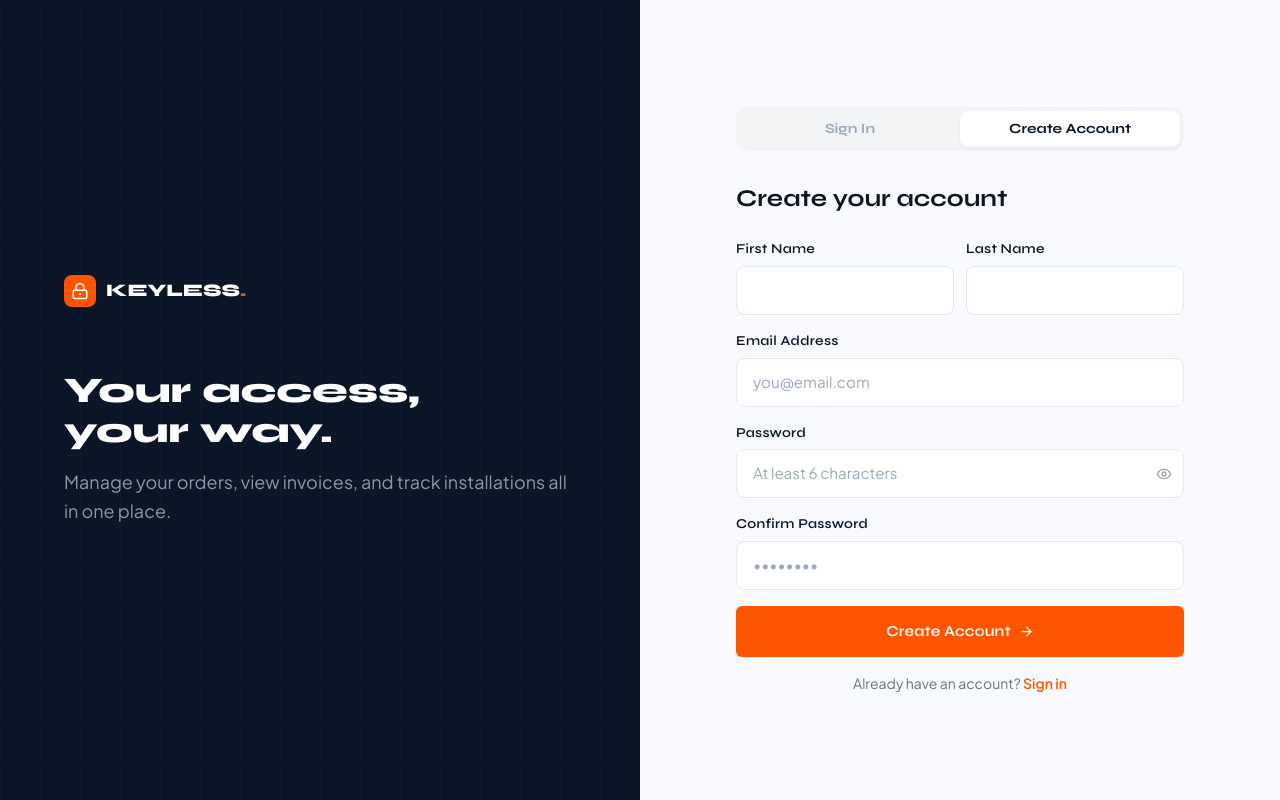
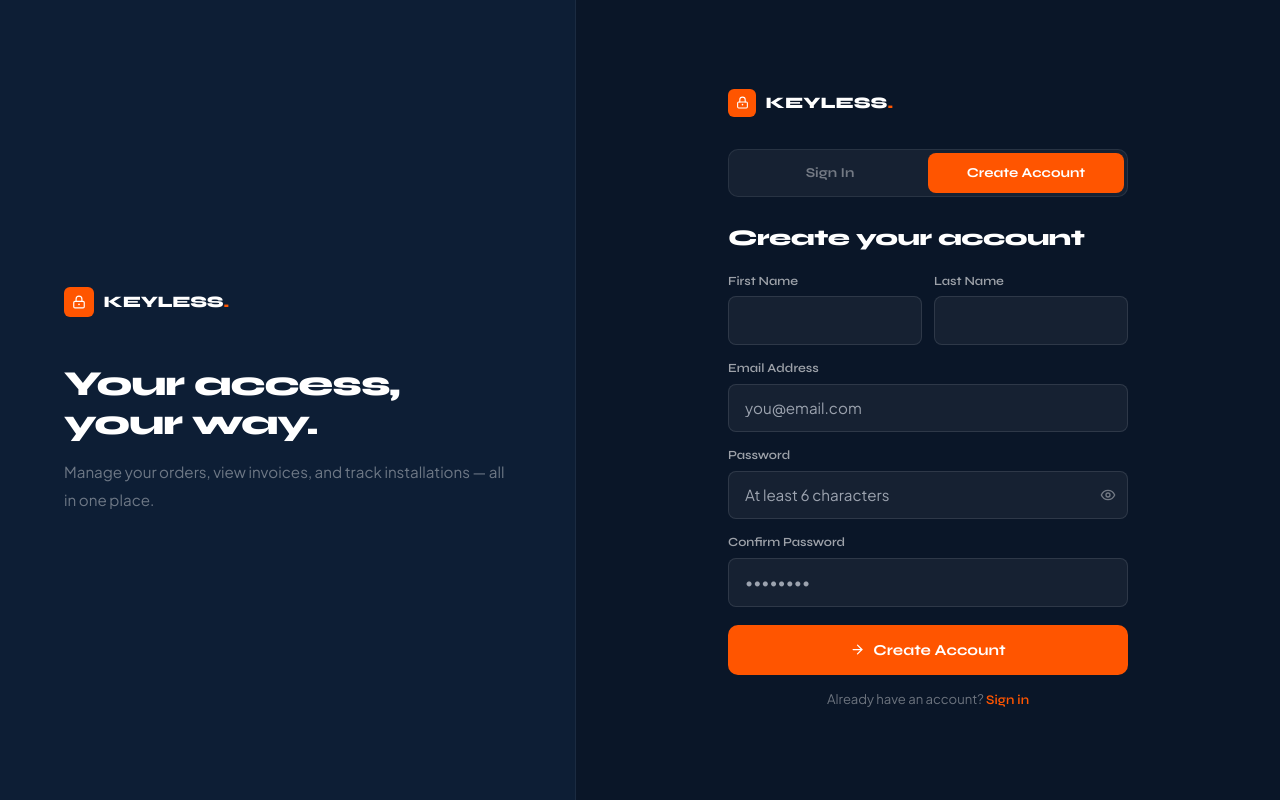
Before and after one commit to dorikahs-eng/keylesssecurity, a Next.js app: page /login in a window 1280 px wide. Both pictures are taken after typing "name@example.com", "Sample123" into the empty fields and a click on the button "Create Account". Built offline with nearby package versions, Linux system fonts and the light colour scheme.

Commit message:
Update page.tsx

```diff
--- a/app/login/page.tsx
+++ b/app/login/page.tsx
@@ -3,34 +3,85 @@
 import { useState, useEffect, Suspense } from 'react';
 import { useRouter, useSearchParams } from 'next/navigation';
 import Link from 'next/link';
-import { Eye, EyeOff, ArrowRight } from 'lucide-react';
+import { Eye, EyeOff, ArrowRight, AlertCircle } from 'lucide-react';
+
+// --- Defined OUTSIDE component to prevent remounting ---
+interface FieldProps {
+  label: string;
+  value: string;
+  onChange: (v: string) => void;
+  type?: string;
+  placeholder?: string;
+  required?: boolean;
+}
+
+function Field({ label, value, onChange, type = 'text', placeholder = '', required }: FieldProps) {
+  return (
+    <div>
+      <label style={{ display: 'block', fontFamily: 'var(--font-syne)', fontSize: '0.78rem', fontWeight: 600, color: 'rgba(255,255,255,0.6)', marginBottom: '0.35rem' }}>
+        {label}
+      </label>
+      <input
+        type={type}
+        value={value}
+        onChange={e => onChange(e.target.value)}
+        placeholder={placeholder}
+        required={required}
+        style={{ width: '100%', padding: '0.75rem 1rem', border: '1.5px solid rgba(255,255,255,0.1)', borderRadius: '8px', background: 'rgba(255,255,255,0.05)', color: 'white', fontSize: '0.95rem', outline: 'none', fontFamily: 'var(--font-jakarta)', boxSizing: 'border-box' }}
+      />
+    </div>
+  );
+}
 
 function LoginContent() {
   const router = useRouter();
   const searchParams = useSearchParams();
-  const initialTab = searchParams.get('tab') === 'register' ? 'register' : 'login';
-  const [tab, setTab] = useState<'login' | 'register'>(initialTab);
+  const [tab, setTab] = useState<'login' | 'register'>(
+    searchParams.get('tab') === 'register' ? 'register' : 'login'
+  );
   const [showPass, setShowPass] = useState(false);
   const [loading, setLoading] = useState(false);
   const [error, setError] = useState('');
 
-  const [loginForm, setLoginForm] = useState({ email: '', password: '' });
-  const [regForm, setRegForm] = useState({ firstName: '', lastName: '', email: '', password: '', confirm: '' });
+  const [loginEmail, setLoginEmail] = useState('');
+  const [loginPassword, setLoginPassword] = useState('');
+  const [regFirst, setRegFirst] = useState('');
+  const [regLast, setRegLast] = useState('');
+  const [regEmail, setRegEmail] = useState('');
+  const [regPassword, setRegPassword] = useState('');
+  const [regConfirm, setRegConfirm] = useState('');
+
+  // Redirect if already logged in
+  useEffect(() => {
+    const stored = localStorage.getItem('ks_user');
+    if (stored) router.push('/dashboard');
+  }, []);
 
   const handleLogin = async (e: React.FormEvent) => {
     e.preventDefault();
     setError('');
     setLoading(true);
-    await new Promise(r => setTimeout(r, 800));
+    await new Promise(r => setTimeout(r, 600));
 
-    const users = JSON.parse(localStorage.getItem('ks_users') || '[]');
-    const user = users.find((u: any) => u.email === loginForm.email && u.password === loginForm.password);
+    const users: any[] = JSON.parse(localStorage.getItem('ks_users') || '[]');
+    // Normalize email to lowercase for comparison
+    const user = users.find(u =>
+      u.email.toLowerCase() === loginEmail.toLowerCase().trim() &&
+      u.password === loginPassword
+    );
+
     if (!user) {
-      setError('Invalid email or password');
+      setError('Invalid email or password. Check your credentials and try again.');
       setLoading(false);
       return;
     }
-    localStorage.setItem('ks_user', JSON.stringify({ id: user.id, email: user.email, firstName: user.firstName, lastName: user.lastName }));
+
+    localStorage.setItem('ks_user', JSON.stringify({
+      id: user.id,
+      email: user.email,
+      firstName: user.firstName,
+      lastName: user.lastName,
+    }));
     setLoading(false);
     router.push('/dashboard');
   };
@@ -38,100 +89,105 @@ function LoginContent() {
   const handleRegister = async (e: React.FormEvent) => {
     e.preventDefault();
     setError('');
-    if (regForm.password !== regForm.confirm) { setError('Passwords do not match'); return; }
-    if (regForm.password.length < 6) { setError('Password must be at least 6 characters'); return; }
+    if (regPassword !== regConfirm) { setError('Passwords do not match'); return; }
+    if (regPassword.length < 6) { setError('Password must be at least 6 characters'); return; }
+    if (!regFirst.trim() || !regLast.trim()) { setError('First and last name required'); return; }
+    if (!regEmail.match(/^[^\s@]+@[^\s@]+\.[^\s@]+$/)) { setError('Valid email required'); return; }
+
     setLoading(true);
-    await new Promise(r => setTimeout(r, 800));
+    await new Promise(r => setTimeout(r, 600));
 
-    const users = JSON.parse(localStorage.getItem('ks_users') || '[]');
-    if (users.find((u: any) => u.email === regForm.email)) {
-      setError('An account with this email already exists');
+    const users: any[] = JSON.parse(localStorage.getItem('ks_users') || '[]');
+    // Check if email already exists (case insensitive)
+    if (users.find(u => u.email.toLowerCase() === regEmail.toLowerCase().trim())) {
+      setError('An account with this email already exists. Try signing in.');
       setLoading(false);
       return;
     }
 
     const newUser = {
       id: `user_${Date.now()}`,
-      email: regForm.email,
-      firstName: regForm.firstName,
-      lastName: regForm.lastName,
-      password: regForm.password,
+      email: regEmail.toLowerCase().trim(),
+      firstName: regFirst.trim(),
+      lastName: regLast.trim(),
+      password: regPassword,
       createdAt: new Date().toISOString(),
     };
+
     users.push(newUser);
     localStorage.setItem('ks_users', JSON.stringify(users));
-    localStorage.setItem('ks_user', JSON.stringify({ id: newUser.id, email: newUser.email, firstName: newUser.firstName, lastName: newUser.lastName }));
+    localStorage.setItem('ks_user', JSON.stringify({
+      id: newUser.id,
+      email: newUser.email,
+      firstName: newUser.firstName,
+      lastName: newUser.lastName,
+    }));
+
     setLoading(false);
     router.push('/dashboard');
   };
 
-  const InputField = ({ label, value, onChange, type = 'text', placeholder = '' }: any) => (
-    <div>
-      <label className="input-label">{label}</label>
-      <input type={type} value={value} onChange={(e) => onChange(e.target.value)}
-        placeholder={placeholder} className="input-field" required />
-    </div>
-  );
+  const inputStyle: React.CSSProperties = {
+    width: '100%', padding: '0.75rem 1rem',
+    border: '1.5px solid rgba(255,255,255,0.1)',
+    borderRadius: '8px', background: 'rgba(255,255,255,0.05)',
+    color: 'white', fontSize: '0.95rem', outline: 'none',
+    fontFamily: 'var(--font-jakarta)', boxSizing: 'border-box',
+  };
 
   return (
-    <div className="min-h-screen flex" style={{ background: '#F8FAFD' }}>
-      {/* Left decorative panel */}
-      <div className="hidden lg:flex lg:w-1/2 flex-col justify-center px-16 relative overflow-hidden"
-        style={{ background: 'var(--brand-navy)' }}>
-        <div className="absolute inset-0 opacity-5"
-          style={{
-            backgroundImage: `linear-gradient(rgba(255,255,255,0.3) 1px, transparent 1px), linear-gradient(90deg, rgba(255,255,255,0.3) 1px, transparent 1px)`,
-            backgroundSize: '40px 40px'
-          }} />
-        <div className="relative">
-          <Link href="/" className="flex items-center gap-2.5 mb-16">
-            <div className="w-8 h-8 rounded-lg flex items-center justify-center" style={{ background: 'var(--brand-orange)' }}>
-              <svg width="18" height="18" viewBox="0 0 24 24" fill="none">
+    <div style={{ minHeight: '100vh', display: 'flex', background: '#0A1628' }}>
+
+      {/* Left panel - desktop only */}
+      <div className="hidden lg:flex" style={{ width: '45%', flexDirection: 'column', justifyContent: 'center', padding: '4rem', background: '#0d1e35', borderRight: '1px solid rgba(255,255,255,0.06)' }}>
+        <Link href="/" style={{ display: 'flex', alignItems: 'center', gap: '0.6rem', marginBottom: '3rem', textDecoration: 'none' }}>
+          <div style={{ width: 30, height: 30, background: '#FF5500', borderRadius: '6px', display: 'flex', alignItems: 'center', justifyContent: 'center' }}>
+            <svg width="14" height="14" viewBox="0 0 24 24" fill="none">
               <rect x="3" y="11" width="18" height="11" rx="2" stroke="white" strokeWidth="2"/>
               <path d="M7 11V7a5 5 0 0 1 10 0v4" stroke="white" strokeWidth="2" strokeLinecap="round"/>
               <circle cx="12" cy="16" r="1.5" fill="white"/>
             </svg>
           </div>
-            <span style={{ fontFamily: 'var(--font-syne)', fontWeight: 800, fontSize: '1.1rem', color: 'white' }}>
-              KEYLESS<span style={{ color: 'var(--brand-orange)' }}>.</span>
+          <span style={{ fontFamily: 'var(--font-syne)', fontWeight: 800, fontSize: '1rem', color: 'white', letterSpacing: '-0.3px' }}>
+            KEYLESS<span style={{ color: '#FF5500' }}>.</span>
           </span>
         </Link>
-          <h2 className="text-4xl font-black text-white mb-4" style={{ fontFamily: 'var(--font-syne)' }}>
+        <h2 style={{ fontFamily: 'var(--font-syne)', fontWeight: 800, fontSize: '2.2rem', color: 'white', marginBottom: '1rem', letterSpacing: '-1px', lineHeight: 1.1 }}>
           Your access,<br/>your way.
         </h2>
-          <p className="text-white/55 text-lg leading-relaxed" style={{ fontFamily: 'var(--font-jakarta)' }}>
-            Manage your orders, view invoices, and track installations all in one place.
+        <p style={{ color: 'rgba(255,255,255,0.4)', lineHeight: 1.8, fontFamily: 'var(--font-jakarta)', fontSize: '0.95rem' }}>
+          Manage your orders, view invoices, and track installations — all in one place.
         </p>
       </div>
-      </div>
 
-      {/* Right: form */}
-      <div className="w-full lg:w-1/2 flex items-center justify-center px-4 py-12">
-        <div className="w-full max-w-md">
+      {/* Right panel - form */}
+      <div style={{ flex: 1, display: 'flex', alignItems: 'center', justifyContent: 'center', padding: '2rem 1.5rem' }}>
+        <div style={{ width: '100%', maxWidth: '400px' }}>
+
           {/* Mobile logo */}
-          <Link href="/" className="flex items-center gap-2.5 mb-8 lg:hidden">
-            <div className="w-8 h-8 rounded-lg flex items-center justify-center" style={{ background: 'var(--brand-orange)' }}>
-              <svg width="18" height="18" viewBox="0 0 24 24" fill="none">
+          <Link href="/" className="flex lg:hidden" style={{ display: 'flex', alignItems: 'center', gap: '0.6rem', marginBottom: '2rem', textDecoration: 'none' }}>
+            <div style={{ width: 28, height: 28, background: '#FF5500', borderRadius: '6px', display: 'flex', alignItems: 'center', justifyContent: 'center' }}>
+              <svg width="13" height="13" viewBox="0 0 24 24" fill="none">
                 <rect x="3" y="11" width="18" height="11" rx="2" stroke="white" strokeWidth="2"/>
                 <path d="M7 11V7a5 5 0 0 1 10 0v4" stroke="white" strokeWidth="2" strokeLinecap="round"/>
                 <circle cx="12" cy="16" r="1.5" fill="white"/>
               </svg>
             </div>
-            <span style={{ fontFamily: 'var(--font-syne)', fontWeight: 800, fontSize: '1.1rem', color: 'var(--brand-navy)' }}>
-              KEYLESS<span style={{ color: 'var(--brand-orange)' }}>.</span>
+            <span style={{ fontFamily: 'var(--font-syne)', fontWeight: 800, fontSize: '1rem', color: 'white' }}>
+              KEYLESS<span style={{ color: '#FF5500' }}>.</span>
             </span>
           </Link>
 
-          {/* Tabs */}
-          <div className="flex bg-gray-100 rounded-xl p-1 mb-8">
+          {/* Tab switcher */}
+          <div style={{ display: 'flex', background: 'rgba(255,255,255,0.05)', borderRadius: '10px', padding: '3px', marginBottom: '1.5rem', border: '1px solid rgba(255,255,255,0.08)' }}>
             {(['login', 'register'] as const).map(t => (
               <button key={t} onClick={() => { setTab(t); setError(''); }}
-                className="flex-1 py-2 text-sm font-bold rounded-lg transition-all"
                 style={{
-                  fontFamily: 'var(--font-syne)',
-                  background: tab === t ? 'white' : 'transparent',
-                  color: tab === t ? 'var(--brand-navy)' : '#9CA8BC',
-                  boxShadow: tab === t ? '0 1px 3px rgba(0,0,0,0.08)' : 'none',
+                  flex: 1, padding: '0.6rem', fontSize: '0.85rem', fontWeight: 700,
+                  fontFamily: 'var(--font-syne)', border: 'none', cursor: 'pointer',
+                  borderRadius: '8px', transition: 'all 0.2s',
+                  background: tab === t ? '#FF5500' : 'transparent',
+                  color: tab === t ? 'white' : 'rgba(255,255,255,0.4)',
                 }}>
                 {t === 'login' ? 'Sign In' : 'Create Account'}
               </button>
@@ -139,88 +195,109 @@ function LoginContent() {
           </div>
 
           {error && (
-            <div className="mb-4 p-3 rounded-lg bg-red-50 border border-red-200 text-red-600 text-sm"
-              style={{ fontFamily: 'var(--font-jakarta)' }}>
-              {error}
+            <div style={{ display: 'flex', alignItems: 'flex-start', gap: '0.5rem', background: 'rgba(239,68,68,0.08)', border: '1px solid rgba(239,68,68,0.25)', borderRadius: '8px', padding: '0.75rem', marginBottom: '1rem' }}>
+              <AlertCircle size={15} style={{ color: '#EF4444', flexShrink: 0, marginTop: 1 }} />
+              <p style={{ fontSize: '0.82rem', color: '#FCA5A5', fontFamily: 'var(--font-jakarta)', margin: 0 }}>{error}</p>
             </div>
           )}
 
           {tab === 'login' ? (
-            <form onSubmit={handleLogin} className="space-y-4">
-              <h1 className="text-2xl font-bold mb-6" style={{ fontFamily: 'var(--font-syne)', color: 'var(--brand-navy)' }}>
+            <form onSubmit={handleLogin} style={{ display: 'flex', flexDirection: 'column', gap: '0.875rem' }}>
+              <h1 style={{ fontFamily: 'var(--font-syne)', fontWeight: 800, fontSize: '1.4rem', color: 'white', marginBottom: '0.25rem', letterSpacing: '-0.5px' }}>
                 Welcome back
               </h1>
-              <InputField label="Email Address" type="email" value={loginForm.email}
-                onChange={(v: string) => setLoginForm(p => ({ ...p, email: v }))} placeholder="you@email.com" />
+
+              <Field label="Email Address" type="email" value={loginEmail} onChange={setLoginEmail} placeholder="you@email.com" required />
+
               <div>
-                <label className="input-label">Password</label>
-                <div className="relative">
+                <label style={{ display: 'block', fontFamily: 'var(--font-syne)', fontSize: '0.78rem', fontWeight: 600, color: 'rgba(255,255,255,0.6)', marginBottom: '0.35rem' }}>
+                  Password
+                </label>
+                <div style={{ position: 'relative' }}>
                   <input
                     type={showPass ? 'text' : 'password'}
-                    value={loginForm.password}
-                    onChange={(e) => setLoginForm(p => ({ ...p, password: e.target.value }))}
-                    className="input-field pr-10"
+                    value={loginPassword}
+                    onChange={e => setLoginPassword(e.target.value)}
                     placeholder="••••••••"
                     required
+                    style={{ ...inputStyle, paddingRight: '2.75rem' }}
                   />
                   <button type="button" onClick={() => setShowPass(!showPass)}
-                    className="absolute right-3 top-1/2 -translate-y-1/2 text-gray-400 hover:text-gray-600">
+                    style={{ position: 'absolute', right: '0.75rem', top: '50%', transform: 'translateY(-50%)', background: 'none', border: 'none', color: 'rgba(255,255,255,0.4)', cursor: 'pointer' }}>
                     {showPass ? <EyeOff size={16} /> : <Eye size={16} />}
                   </button>
                 </div>
               </div>
-              <button type="submit" disabled={loading} className="btn-primary w-full mt-2">
-                {loading ? 'Signing in...' : 'Sign In'}
-                {!loading && <ArrowRight size={15} />}
+
+              <button type="submit" disabled={loading}
+                style={{ width: '100%', background: '#FF5500', color: 'white', fontFamily: 'var(--font-syne)', fontWeight: 700, fontSize: '0.95rem', padding: '0.875rem', borderRadius: '10px', border: 'none', cursor: 'pointer', display: 'flex', alignItems: 'center', justifyContent: 'center', gap: '0.5rem', opacity: loading ? 0.7 : 1, marginTop: '0.25rem' }}>
+                {loading ? 'Signing in...' : <><ArrowRight size={15}/> Sign In</>}
               </button>
-              <p className="text-center text-sm text-gray-500" style={{ fontFamily: 'var(--font-jakarta)' }}>
+
+              <p style={{ textAlign: 'center', fontSize: '0.82rem', color: 'rgba(255,255,255,0.4)', fontFamily: 'var(--font-jakarta)' }}>
                 No account?{' '}
-                <button type="button" onClick={() => setTab('register')} className="font-semibold hover:underline"
-                  style={{ color: 'var(--brand-orange)' }}>
+                <button type="button" onClick={() => { setTab('register'); setError(''); }}
+                  style={{ background: 'none', border: 'none', color: '#FF5500', fontWeight: 600, cursor: 'pointer', fontFamily: 'var(--font-syne)', fontSize: '0.82rem' }}>
                   Create one
                 </button>
               </p>
             </form>
           ) : (
-            <form onSubmit={handleRegister} className="space-y-4">
-              <h1 className="text-2xl font-bold mb-6" style={{ fontFamily: 'var(--font-syne)', color: 'var(--brand-navy)' }}>
+            <form onSubmit={handleRegister} style={{ display: 'flex', flexDirection: 'column', gap: '0.875rem' }}>
+              <h1 style={{ fontFamily: 'var(--font-syne)', fontWeight: 800, fontSize: '1.4rem', color: 'white', marginBottom: '0.25rem', letterSpacing: '-0.5px' }}>
                 Create your account
               </h1>
-              <div className="grid grid-cols-2 gap-3">
-                <InputField label="First Name" value={regForm.firstName}
-                  onChange={(v: string) => setRegForm(p => ({ ...p, firstName: v }))} />
-                <InputField label="Last Name" value={regForm.lastName}
-                  onChange={(v: string) => setRegForm(p => ({ ...p, lastName: v }))} />
+
+              <div style={{ display: 'grid', gridTemplateColumns: '1fr 1fr', gap: '0.75rem' }}>
+                <Field label="First Name" value={regFirst} onChange={setRegFirst} required />
+                <Field label="Last Name" value={regLast} onChange={setRegLast} required />
               </div>
-              <InputField label="Email Address" type="email" value={regForm.email}
-                onChange={(v: string) => setRegForm(p => ({ ...p, email: v }))} placeholder="you@email.com" />
+
+              <Field label="Email Address" type="email" value={regEmail} onChange={setRegEmail} placeholder="you@email.com" required />
+
               <div>
-                <label className="input-label">Password</label>
-                <div className="relative">
+                <label style={{ display: 'block', fontFamily: 'var(--font-syne)', fontSize: '0.78rem', fontWeight: 600, color: 'rgba(255,255,255,0.6)', marginBottom: '0.35rem' }}>
+                  Password
+                </label>
+                <div style={{ position: 'relative' }}>
                   <input
                     type={showPass ? 'text' : 'password'}
-                    value={regForm.password}
-                    onChange={(e) => setRegForm(p => ({ ...p, password: e.target.value }))}
-                    className="input-field pr-10"
+                    value={regPassword}
+                    onChange={e => setRegPassword(e.target.value)}
                     placeholder="At least 6 characters"
                     required
+                    style={{ ...inputStyle, paddingRight: '2.75rem' }}
                   />
                   <button type="button" onClick={() => setShowPass(!showPass)}
-                    className="absolute right-3 top-1/2 -translate-y-1/2 text-gray-400 hover:text-gray-600">
+                    style={{ position: 'absolute', right: '0.75rem', top: '50%', transform: 'translateY(-50%)', background: 'none', border: 'none', color: 'rgba(255,255,255,0.4)', cursor: 'pointer' }}>
                     {showPass ? <EyeOff size={16} /> : <Eye size={16} />}
                   </button>
                 </div>
               </div>
-              <InputField label="Confirm Password" type="password" value={regForm.confirm}
-                onChange={(v: string) => setRegForm(p => ({ ...p, confirm: v }))} placeholder="••••••••" />
-              <button type="submit" disabled={loading} className="btn-primary w-full mt-2">
-                {loading ? 'Creating account...' : 'Create Account'}
-                {!loading && <ArrowRight size={15} />}
+
+              <div>
+                <label style={{ display: 'block', fontFamily: 'var(--font-syne)', fontSize: '0.78rem', fontWeight: 600, color: 'rgba(255,255,255,0.6)', marginBottom: '0.35rem' }}>
+                  Confirm Password
+                </label>
+                <input
+                  type="password"
+                  value={regConfirm}
+                  onChange={e => setRegConfirm(e.target.value)}
+                  placeholder="••••••••"
+                  required
+                  style={inputStyle}
+                />
+              </div>
+
+              <button type="submit" disabled={loading}
+                style={{ width: '100%', background: '#FF5500', color: 'white', fontFamily: 'var(--font-syne)', fontWeight: 700, fontSize: '0.95rem', padding: '0.875rem', borderRadius: '10px', border: 'none', cursor: 'pointer', display: 'flex', alignItems: 'center', justifyContent: 'center', gap: '0.5rem', opacity: loading ? 0.7 : 1, marginTop: '0.25rem' }}>
+                {loading ? 'Creating account...' : <><ArrowRight size={15}/> Create Account</>}
               </button>
-              <p className="text-center text-sm text-gray-500" style={{ fontFamily: 'var(--font-jakarta)' }}>
+
+              <p style={{ textAlign: 'center', fontSize: '0.82rem', color: 'rgba(255,255,255,0.4)', fontFamily: 'var(--font-jakarta)' }}>
                 Already have an account?{' '}
-                <button type="button" onClick={() => setTab('login')} className="font-semibold hover:underline"
-                  style={{ color: 'var(--brand-orange)' }}>
+                <button type="button" onClick={() => { setTab('login'); setError(''); }}
+                  style={{ background: 'none', border: 'none', color: '#FF5500', fontWeight: 600, cursor: 'pointer', fontFamily: 'var(--font-syne)', fontSize: '0.82rem' }}>
                   Sign in
                 </button>
               </p>
```
Lines whose indentation alone changed are shown as unchanged.
